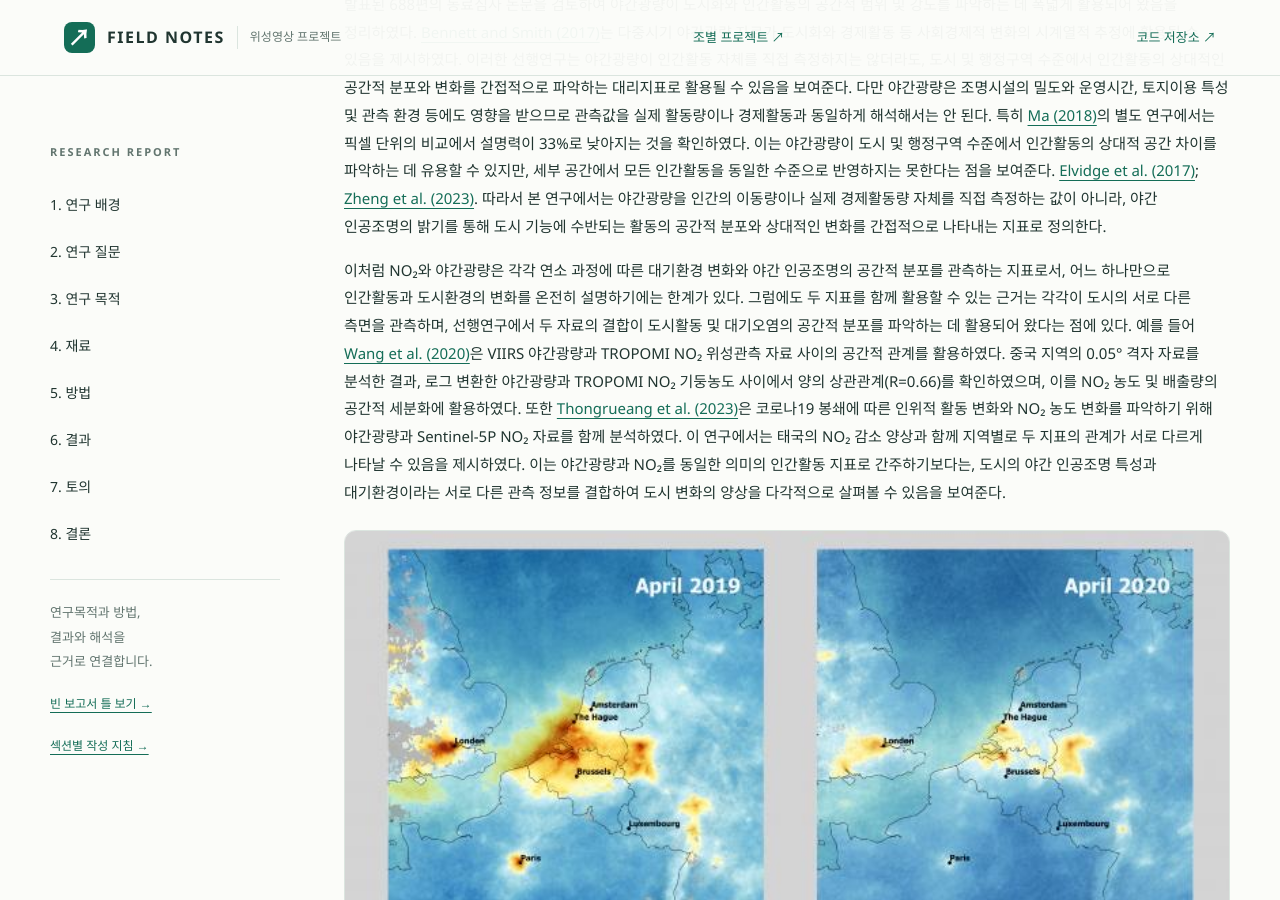
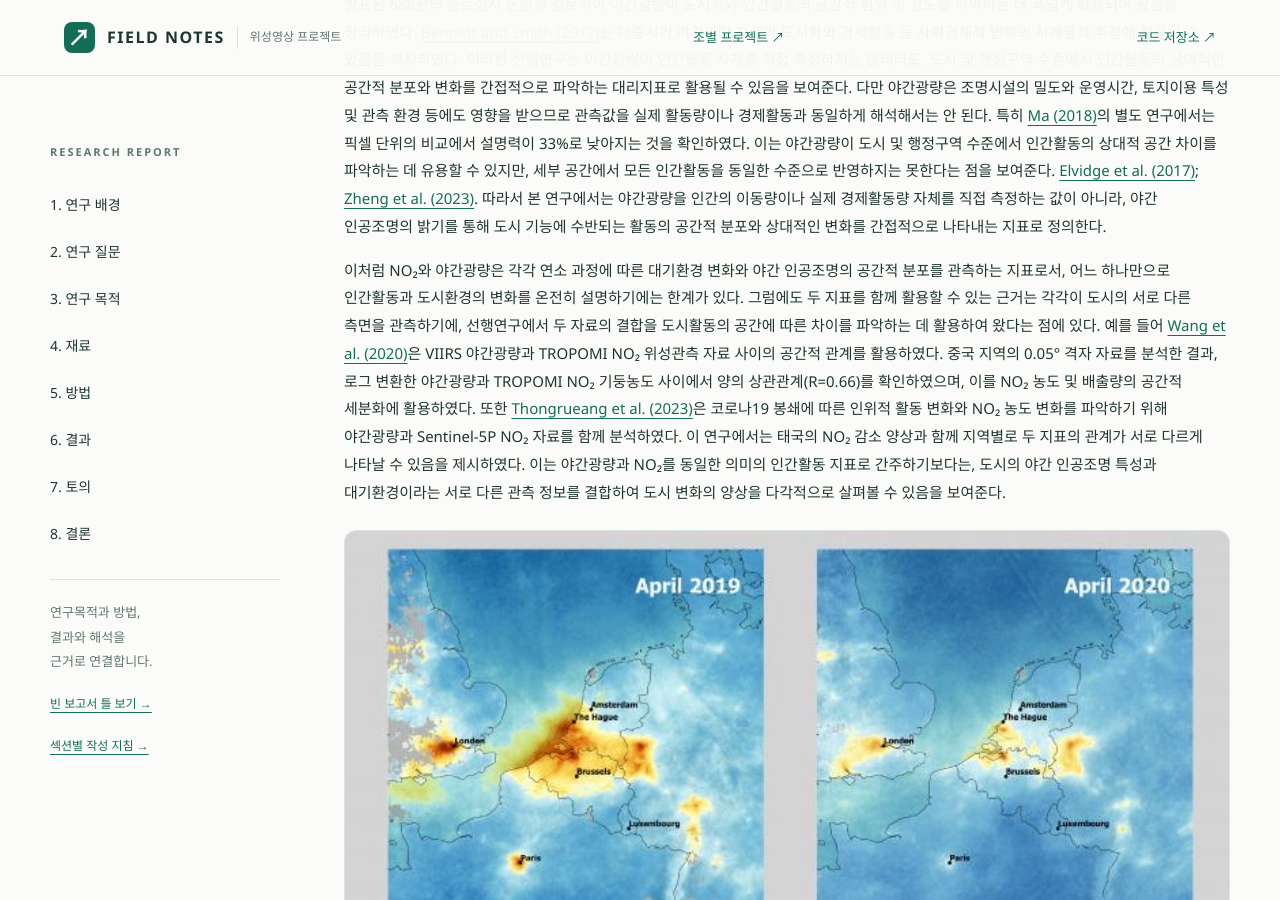
Before and after one commit to rlawkdgns3550-cmyk/surveying2_team03, a Jekyll site: the page built from docs/index.md, in a window 1280 px wide and 900 px high, scrolled down 2147 px. Built offline with Jekyll 4.4.1, drawn with Linux system fonts in a browser that asks for light colours.

Commit message:
Revise NO₂ and nighttime lights analysis section
Updated the section discussing the relationship between NO₂ and nighttime lights, emphasizing their complementary roles in observing urban activities and air quality changes.

```diff
--- a/docs/index.md
+++ b/docs/index.md
@@ -18,7 +18,7 @@ badge: "빈 학술 보고서 틀"
 
 위성 야간광(Nighttime Lights, NTL) 자료는 지표의 인공조명에서 방출되거나 지표면에 반사되어 위성 센서에 도달하는 빛의 복사휘도를 관측하여 야간 인공조명의 공간적 분포와 상대적인 밝기를 나타내는 자료이다. 본 연구에서는 분석 대상 지표면에 해당하는 픽셀의 평균 야간 복사휘도를 ‘야간광량’으로 지칭한다. 야간광량은 행정통계나 현장조사만으로 파악하기 어려운 도시 활동의 공간적 분포를 광역적으로 관측하여 수집할 수 있다는 장점이 있다. 실제로 [Ma (2018)](https://doi.org/10.3390/rs10071128)는 중국의 VIIRS 야간광량과 소셜미디어 기반 위치 요청량을 비교하여, 야간광량이 위치 요청량의 지역 간 변동을 성 단위 68%, 도시 단위 78%, 현 단위 75% 설명하는 것을 확인하였다. 또한 [Zheng et al. (2023)](https://www.sciencedirect.com/science/article/pii/S0924271623001521)은 1992~2022년 발표된 688편의 동료심사 논문을 검토하여 야간광량이 도시화와 인간활동의 공간적 범위 및 강도를 파악하는 데 폭넓게 활용되어 왔음을 정리하였다. [Bennett and Smith (2017)](https://doi.org/10.1016/j.rse.2017.01.005)는 다중시기 야간광량 자료가 도시화와 경제활동 등 사회경제적 변화의 시계열적 추정에 활용될 수 있음을 제시하였다. 이러한 선행연구는 야간광량이 인간활동 자체를 직접 측정하지는 않더라도, 도시 및 행정구역 수준에서 인간활동의 상대적인 공간적 분포와 변화를 간접적으로 파악하는 대리지표로 활용될 수 있음을 보여준다. 다만 야간광량은 조명시설의 밀도와 운영시간, 토지이용 특성 및 관측 환경 등에도 영향을 받으므로 관측값을 실제 활동량이나 경제활동과 동일하게 해석해서는 안 된다. 특히 [Ma (2018)](https://www.mdpi.com/2072-4292/10/5/723)의 별도 연구에서는 픽셀 단위의 비교에서 설명력이 33%로 낮아지는 것을 확인하였다. 이는 야간광량이 도시 및 행정구역 수준에서 인간활동의 상대적 공간 차이를 파악하는 데 유용할 수 있지만, 세부 공간에서 모든 인간활동을 동일한 수준으로 반영하지는 못한다는 점을 보여준다. [Elvidge et al. (2017)](https://doi.org/10.1080/01431161.2017.1342050); [Zheng et al. (2023)](https://doi.org/10.1016/j.isprsjprs.2023.05.028). 따라서 본 연구에서는 야간광량을 인간의 이동량이나 실제 경제활동량 자체를 직접 측정하는 값이 아니라, 야간 인공조명의 밝기를 통해 도시 기능에 수반되는 활동의 공간적 분포와 상대적인 변화를 간접적으로 나타내는 지표로 정의한다.
 
-이처럼 NO₂와 야간광량은 각각 연소 과정에 따른 대기환경 변화와 야간 인공조명의 공간적 분포를 관측하는 지표로서, 어느 하나만으로 인간활동과 도시환경의 변화를 온전히 설명하기에는 한계가 있다. 그럼에도 두 지표를 함께 활용할 수 있는 근거는 각각이 도시의 서로 다른 측면을 관측하며, 선행연구에서 두 자료의 결합이 도시활동 및 대기오염의 공간적 분포를 파악하는 데 활용되어 왔다는 점에 있다. 예를 들어 [Wang et al. (2020)](https://doi.org/10.5194/acp-20-6651-2020)은 VIIRS 야간광량과 TROPOMI NO₂ 위성관측 자료 사이의 공간적 관계를 활용하였다. 중국 지역의 0.05° 격자 자료를 분석한 결과, 로그 변환한 야간광량과 TROPOMI NO₂ 기둥농도 사이에서 양의 상관관계(R=0.66)를 확인하였으며, 이를 NO₂ 농도 및 배출량의 공간적 세분화에 활용하였다. 또한 [Thongrueang et al. (2023)](https://doi.org/10.3390/su15054296)은 코로나19 봉쇄에 따른 인위적 활동 변화와 NO₂ 농도 변화를 파악하기 위해 야간광량과 Sentinel-5P NO₂ 자료를 함께 분석하였다. 이 연구에서는 태국의 NO₂ 감소 양상과 함께 지역별로 두 지표의 관계가 서로 다르게 나타날 수 있음을 제시하였다. 이는 야간광량과 NO₂를 동일한 의미의 인간활동 지표로 간주하기보다는, 도시의 야간 인공조명 특성과 대기환경이라는 서로 다른 관측 정보를 결합하여 도시 변화의 양상을 다각적으로 살펴볼 수 있음을 보여준다.
+이처럼 NO₂와 야간광량은 각각 연소 과정에 따른 대기환경 변화와 야간 인공조명의 공간적 분포를 관측하는 지표로서, 어느 하나만으로 인간활동과 도시환경의 변화를 온전히 설명하기에는 한계가 있다. 그럼에도 두 지표를 함께 활용할 수 있는 근거는 각각이 도시의 서로 다른 측면을 관측하기에, 선행연구에서 두 자료의 결합을 도시활동의 공간에 따른 차이를 파악하는 데 활용하여 왔다는 점에 있다. 예를 들어 [Wang et al. (2020)](https://doi.org/10.5194/acp-20-6651-2020)은 VIIRS 야간광량과 TROPOMI NO₂ 위성관측 자료 사이의 공간적 관계를 활용하였다. 중국 지역의 0.05° 격자 자료를 분석한 결과, 로그 변환한 야간광량과 TROPOMI NO₂ 기둥농도 사이에서 양의 상관관계(R=0.66)를 확인하였으며, 이를 NO₂ 농도 및 배출량의 공간적 세분화에 활용하였다. 또한 [Thongrueang et al. (2023)](https://doi.org/10.3390/su15054296)은 코로나19 봉쇄에 따른 인위적 활동 변화와 NO₂ 농도 변화를 파악하기 위해 야간광량과 Sentinel-5P NO₂ 자료를 함께 분석하였다. 이 연구에서는 태국의 NO₂ 감소 양상과 함께 지역별로 두 지표의 관계가 서로 다르게 나타날 수 있음을 제시하였다. 이는 야간광량과 NO₂를 동일한 의미의 인간활동 지표로 간주하기보다는, 도시의 야간 인공조명 특성과 대기환경이라는 서로 다른 관측 정보를 결합하여 도시 변화의 양상을 다각적으로 살펴볼 수 있음을 보여준다.
 
 <p align="center">
   <img src="figures/KakaoTalk_20261116_091801713.jpg" alt="코로나19 전후 유럽권 NO₂ 농도 비교(2019 vs 2020)"><br>
```
